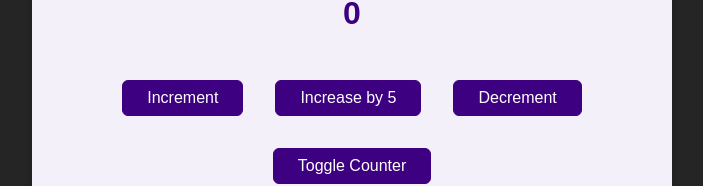
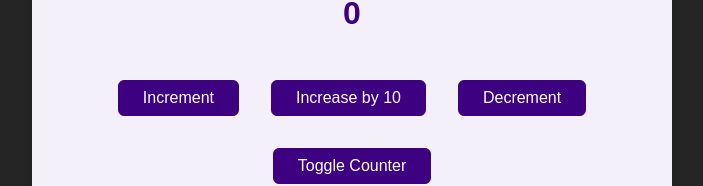
Before and after one commit to kaihsu12/redux-in-practice, a React (Create React App) app: page / in a window 1280 px wide. Shown: the part 151-337 px from the top of the page, without its empty margins (288-991 px from the left). Built offline with nearby package versions, Linux system fonts and the light colour scheme.

Commit message:
dispatch actions

```diff
--- a/src/components/Counter.js
+++ b/src/components/Counter.js
@@ -1,6 +1,7 @@
 // UNDERSTAND import需要hooks
 import { useDispatch, useSelector } from 'react-redux';
-//
+// IMPORTANT import action method
+import { counterActions } from '../store/index';
 import classes from './Counter.module.css';
 
 const Counter = () => {
@@ -14,20 +15,21 @@ const Counter = () => {
 
   // IMPORTANT create action through dispatch for updating store
   const incrementHandler = () => {
-    dispatch({ type: 'increment' });
+    dispatch(counterActions.increment());
   };
 
-  //IMPORTANT dispatch的argument可以放任何你會用到的data去update state
+  //IMPORTANT
   const increaseHandler = () => {
-    dispatch({ type: 'increase', amount: 5 });
+    dispatch(counterActions.increase(10)); //IMPORTANT {type: SOME UNIQUE IDENTIFIER, payload: 10}在dispatch時會製造出來的object,paylod是默認的名稱不能改
+    //UNDERSTAND 這裡之後忘記的話,可以回去看Udemy的Redux章節的"Migrating Everything To Redux Toolkit"
   };
 
   const decrementHandler = () => {
-    dispatch({ type: 'decrement' });
+    dispatch(counterActions.decrement());
   };
 
   const toggleCounterHandler = () => {
-    dispatch({ type: 'toggle' });
+    dispatch(counterActions.toggleCounter());
   };
 
   return (
@@ -36,7 +38,7 @@ const Counter = () => {
       {show && <div className={classes.value}>{counter}</div>}
       <div>
         <button onClick={incrementHandler}>Increment</button>
-        <button onClick={increaseHandler}>Increase by 5</button>
+        <button onClick={increaseHandler}>Increase by 10</button>
         <button onClick={decrementHandler}>Decrement</button>
       </div>
       <button onClick={toggleCounterHandler}>Toggle Counter</button>
```
